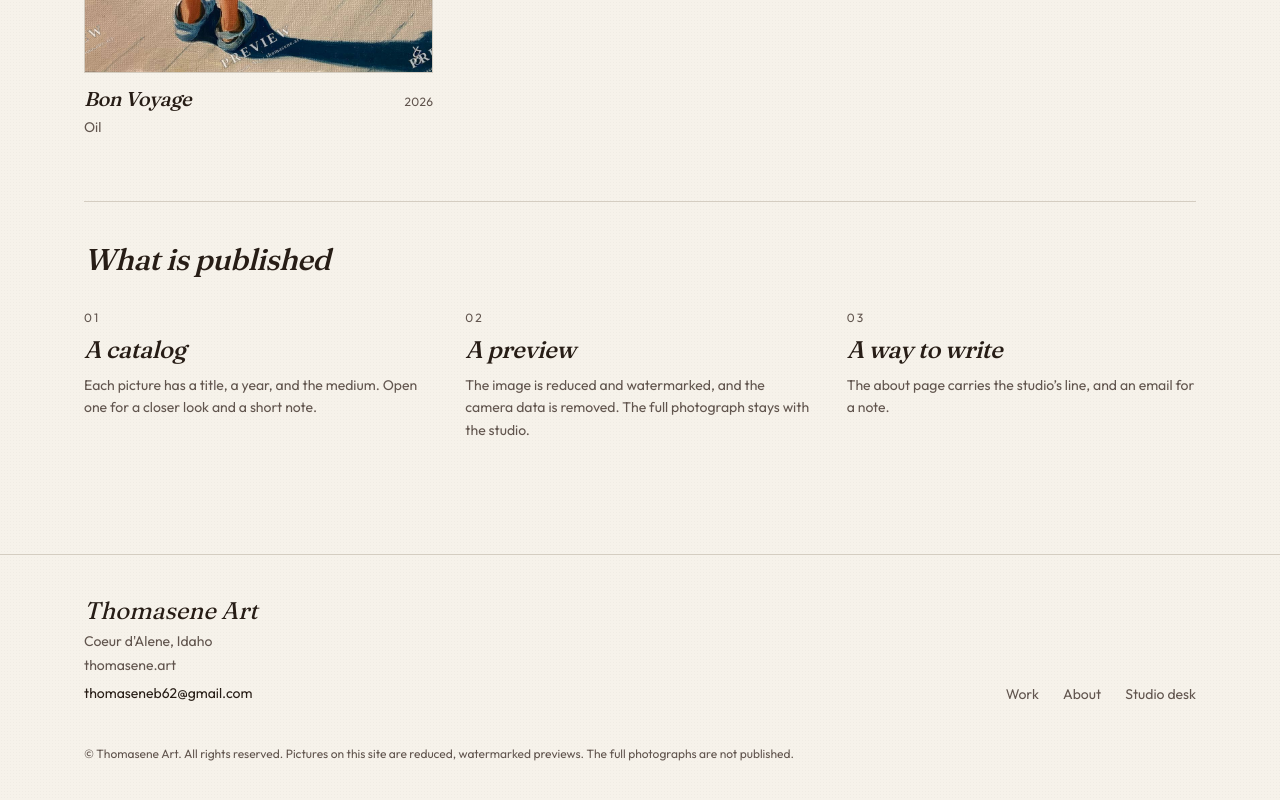
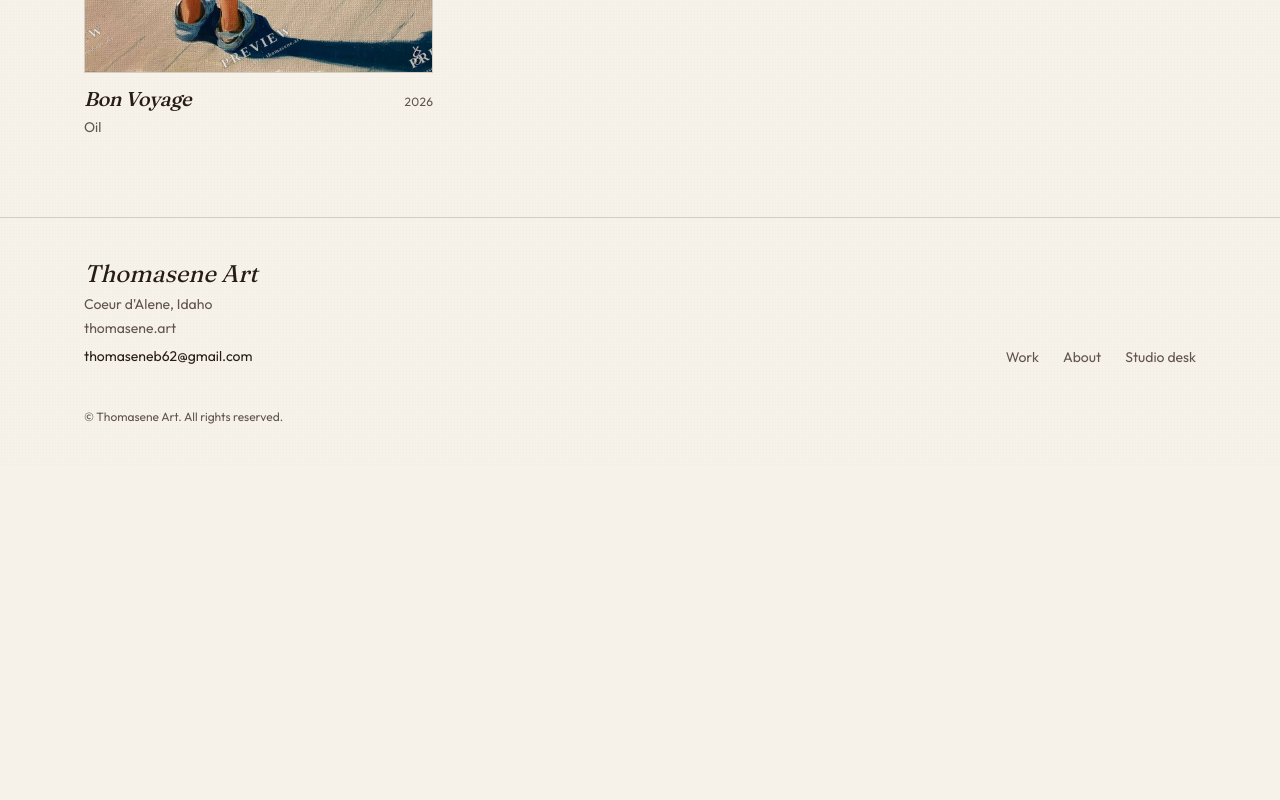
Before and after one commit to dblevins-3dgfx/artist-portfolio, a Next.js app: page / in a window 1280 px wide. Shown: the part 1880-2680 px from the top of the page. After the commit the page ends 2346 px from the top, so only its background shows below. Built offline with nearby package versions, Linux system fonts and the light colour scheme.

Commit message:
Remove the public explanations of how the pictures are published.
The empty work-page note stays for when the catalog has no pictures.

Co-authored-by: davidmblevins62 <davidmblevins62@gmail.com>

```diff
--- a/content/studio.json
+++ b/content/studio.json
@@ -7,6 +7,5 @@
   "siteUrl": "",
   "watermark": "PREVIEW",
   "maxPreviewEdge": 1400,
-  "intro": "The pictures here are smaller than the studio’s photographs, and each one is watermarked. This is a catalog to look through.",
   "biography": "Thomasene has always considered herself an artist in the way that she views the world. She began painting with oils in her 50s and found a great passion!\n\nHer favorite subjects are children and animals. She loves the way a small gesture of a child translates into a story. Stories are important to her and being able to tell them in pictures is a delight.\n\nHer goal is to bring inspiration and joy to those who view and own her artwork."
 }
--- a/src/app/about/page.tsx
+++ b/src/app/about/page.tsx
@@ -65,11 +65,6 @@ export default function AboutPage() {
           <div>
             <p className="text-xs tracking-[0.18em] text-muted-foreground uppercase">At the easel</p>
             <h2 className="mt-3 font-heading text-3xl italic">A painting in progress</h2>
-            <p className="mt-4 text-sm leading-relaxed text-muted-foreground">
-              A landscape painted outdoors. The photograph is published smaller than the
-              original, and the camera information has been removed. The painting itself
-              stays with the studio.
-            </p>
           </div>
           <figure>
             <Image
--- a/src/app/page.tsx
+++ b/src/app/page.tsx
@@ -22,9 +22,6 @@ export default function HomePage() {
             {site.artistName}
           </h1>
           <p className="mt-5 max-w-md text-lg leading-relaxed">{site.tagline}</p>
-          <p className="mt-4 max-w-md text-sm leading-relaxed text-muted-foreground">
-            {site.intro}
-          </p>
           <div className="mt-8 flex flex-wrap gap-3">
             <Link href="/work" className={cn(buttonVariants(), "inline-flex h-11 px-4")}>
               Browse the work
@@ -58,10 +55,6 @@ export default function HomePage() {
         ) : (
           <div className="border border-border bg-card p-8">
             <h2 className="font-heading text-3xl italic">No pictures yet</h2>
-            <p className="mt-3 max-w-sm text-sm leading-relaxed text-muted-foreground">
-              Photographs of the work are added from a private folder, then reduced and
-              watermarked before they appear here.
-            </p>
           </div>
         )}
       </section>
@@ -81,37 +74,6 @@ export default function HomePage() {
           </div>
         </section>
       ) : null}
-
-      <section className="mx-auto max-w-6xl px-5 py-12">
-        <h2 className="border-t border-border pt-10 font-heading text-3xl italic">
-          What is published
-        </h2>
-        <ol className="mt-8 grid gap-8 md:grid-cols-3">
-          <li>
-            <p className="text-xs tracking-[0.18em] text-muted-foreground uppercase">01</p>
-            <h3 className="mt-2 font-heading text-2xl italic">A catalog</h3>
-            <p className="mt-2 text-sm leading-relaxed text-muted-foreground">
-              Each picture has a title, a year, and the medium. Open one for a closer look
-              and a short note.
-            </p>
-          </li>
-          <li>
-            <p className="text-xs tracking-[0.18em] text-muted-foreground uppercase">02</p>
-            <h3 className="mt-2 font-heading text-2xl italic">A preview</h3>
-            <p className="mt-2 text-sm leading-relaxed text-muted-foreground">
-              The image is reduced and watermarked, and the camera data is removed. The
-              full photograph stays with the studio.
-            </p>
-          </li>
-          <li>
-            <p className="text-xs tracking-[0.18em] text-muted-foreground uppercase">03</p>
-            <h3 className="mt-2 font-heading text-2xl italic">A way to write</h3>
-            <p className="mt-2 text-sm leading-relaxed text-muted-foreground">
-              The about page carries the studio’s line, and an email for a note.
-            </p>
-          </li>
-        </ol>
-      </section>
     </div>
   );
 }
--- a/src/app/work/[slug]/page.tsx
+++ b/src/app/work/[slug]/page.tsx
@@ -67,9 +67,6 @@ export default async function WorkDetailPage({
             sizes="(min-width: 1024px) 58vw, 100vw"
             className="h-auto w-full border border-border bg-card"
           />
-          <figcaption className="mt-3 text-xs leading-relaxed text-muted-foreground">
-            Reduced preview, watermarked. The full photograph stays with the studio.
-          </figcaption>
         </figure>
         <div className="lg:sticky lg:top-24">
           <div className="flex flex-wrap gap-2">
--- a/src/app/work/page.tsx
+++ b/src/app/work/page.tsx
@@ -29,10 +29,6 @@ export default function WorkPage() {
     <div className="mx-auto max-w-6xl px-5 py-12">
       <p className="text-xs tracking-[0.18em] text-muted-foreground uppercase">Catalog</p>
       <h1 className="mt-3 font-heading text-5xl italic">The work</h1>
-      <p className="mt-4 max-w-xl text-sm leading-relaxed text-muted-foreground">
-        Every picture here is a reduced, watermarked preview. Open one to read the title,
-        the year, and a short note.
-      </p>
       {works.length === 0 ? (
         <p className="mt-12 max-w-md text-lg">
           No pictures have been published yet. They appear after the studio processes
--- a/src/components/site-footer.tsx
+++ b/src/components/site-footer.tsx
@@ -41,8 +41,7 @@ export function SiteFooter() {
         </nav>
       </div>
       <p className="mx-auto max-w-6xl px-5 pb-10 text-xs leading-relaxed text-muted-foreground">
-        © {site.artistName}. All rights reserved. Pictures on this site are reduced,
-        watermarked previews. The full photographs are not published.
+        © {site.artistName}. All rights reserved.
       </p>
     </footer>
   );
```
